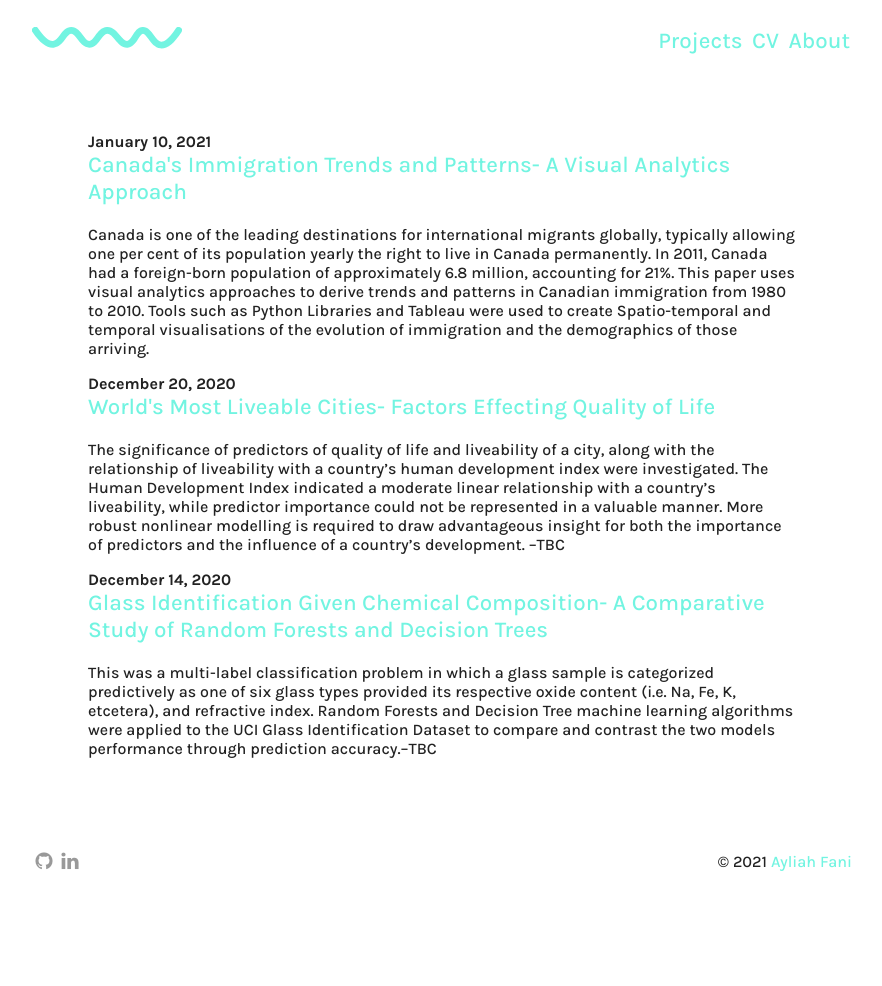
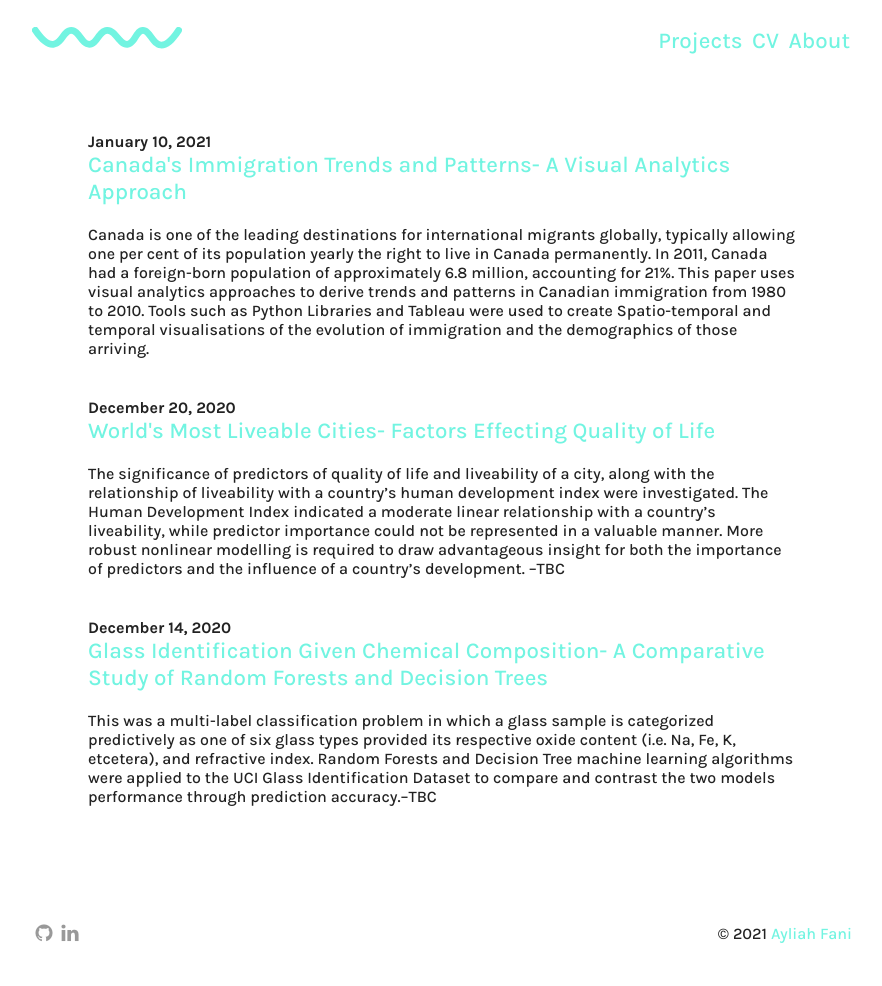
Before and after one commit to ayliahfani/ayliahfani.github.io, a Jekyll site: the page built from content/projects.html, in a window 1280 px wide. Shown: the whole page, without its empty margins (198-1080 px from the left). Built offline with Jekyll 4.4.1, drawn with Linux system fonts in a browser that asks for light colours; before the commit the page ends 914 px from its top, so only the background shows below that.

Commit message:
Update projects.html

```diff
--- a/content/projects.html
+++ b/content/projects.html
@@ -15,9 +15,8 @@ permalink: /projects/
           {{ post.title }}
         </a>
         <div class="post-preview">
-          <p>
+          <p style="margin-top: 10px !important; margin-bottom: 40px !important;">
             {{ post.content | strip_html | truncatewords: 100 }}
-            <br>
           </p>
         </div>
       </li>
```
